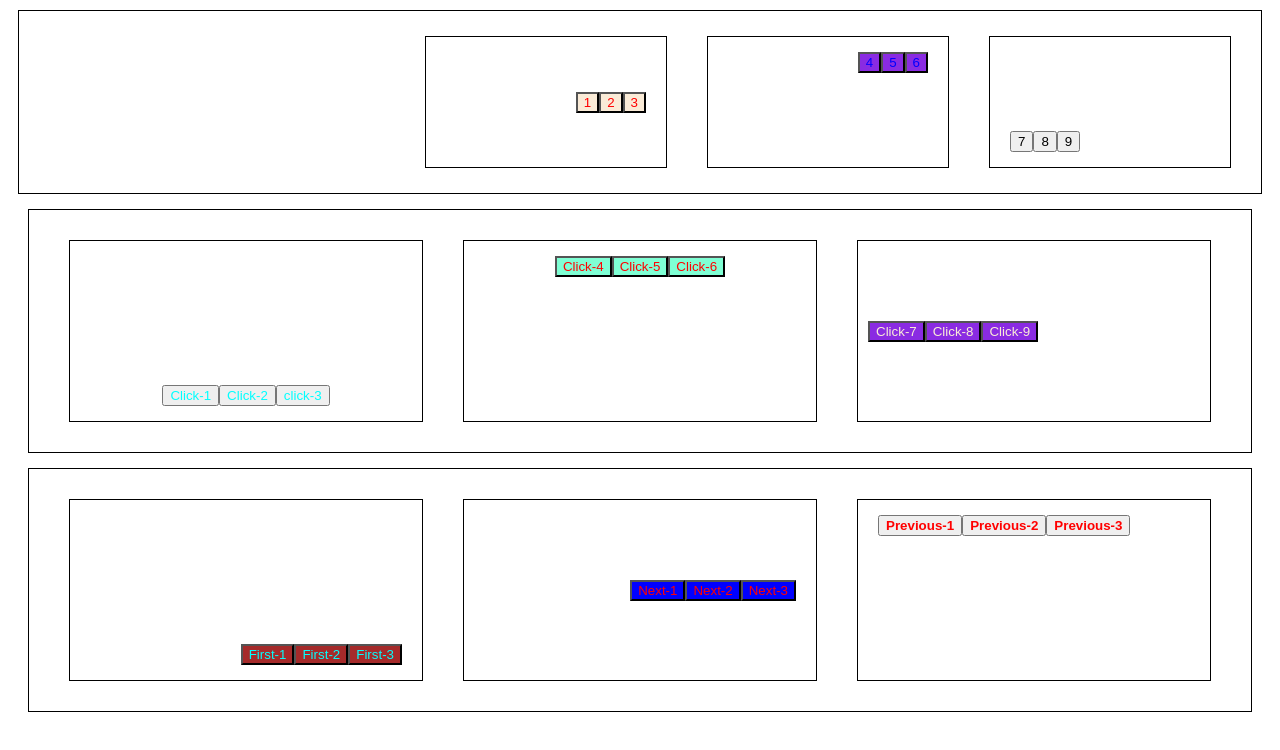
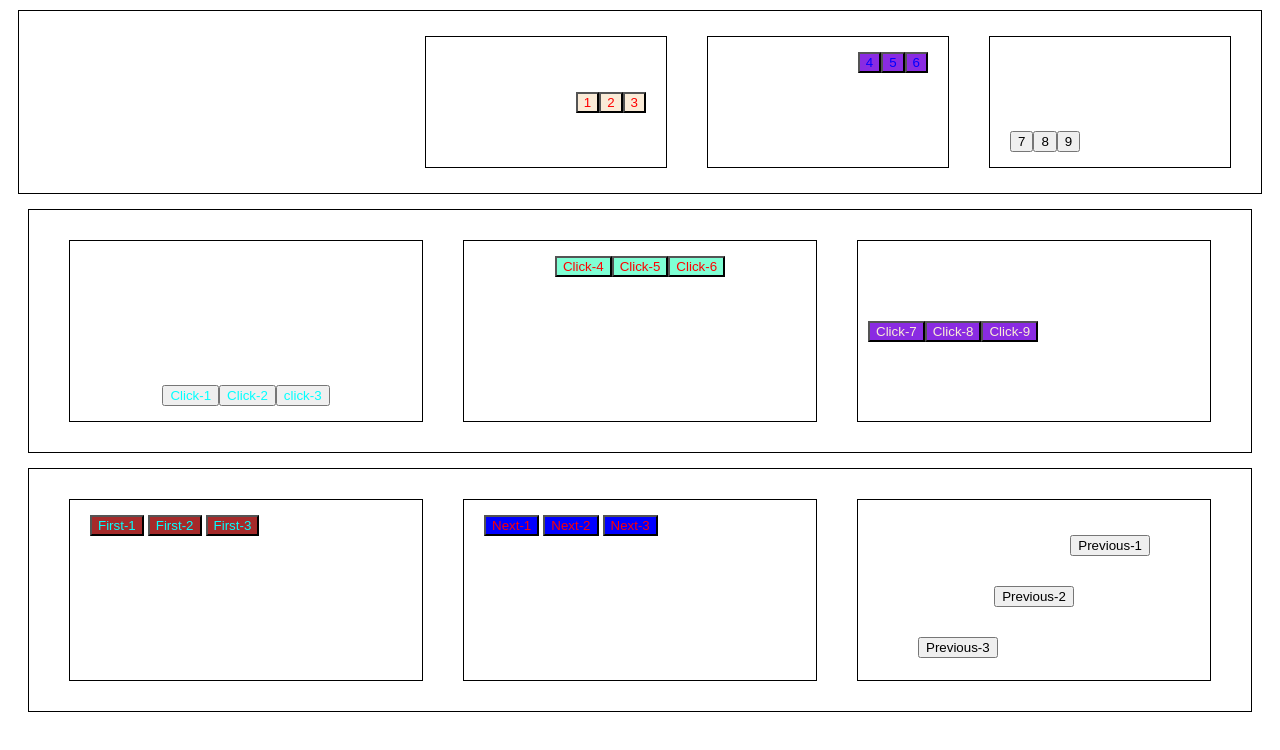
Before and after one commit to shefat26/flexbox-practice, a plain HTML site: page newpractice/index1.html in a window 1280 px wide. Drawn offline with Linux system fonts and the light colour scheme.

Commit message:
third nested div added

```diff
--- a/newpractice/index1.html
+++ b/newpractice/index1.html
@@ -1,17 +1,14 @@
-
 <!DOCTYPE html>
 <html lang="en">
   <head>
-    <meta charset="UTF-8">
-    <meta name="viewport" content="width=device-width, initial-scale=1.0">
+    <meta charset="UTF-8" />
+    <meta name="viewport" content="width=device-width, initial-scale=1.0" />
     <title>Document</title>
 
-    <link rel="stylesheet" href="style1.css">
+    <link rel="stylesheet" href="style1.css" />
   </head>
   <body>
-
     <div class="parent1">
-
       <div class="btn1">
         <button>1</button>
         <button>2</button>
@@ -29,12 +26,9 @@
         <button>8</button>
         <button>9</button>
       </div>
-
     </div>
 
-
     <div class="parent2">
-
       <div class="click1">
         <button>Click-1</button>
         <button>Click-2</button>
@@ -52,12 +46,9 @@
         <button>Click-8</button>
         <button>Click-9</button>
       </div>
-
     </div>
 
-
     <div class="parent3">
-
       <div class="first">
         <button>First-1</button>
         <button>First-2</button>
@@ -70,13 +61,21 @@
         <button>Next-3</button>
       </div>
 
+      <div class="third">
 
-        <div class="third">
-            <button class="prev1">Previous-1</button>
-            <button class="prev2">Previous-2</button>
-            <button class="prev3">Previous-3</button>
+        <div class="prev1">
+            <button >Previous-1</button>
+        </div>
+
+        <div class="prev2">
+            <button >Previous-2</button>
+        </div>
+
+        <div class="prev3">
+            <button >Previous-3</button>
+        </div>
+
       </div>
     </div>
-
   </body>
 </html>
--- a/newpractice/style1.css
+++ b/newpractice/style1.css
@@ -161,7 +161,7 @@
     border: 1px solid black;
     margin: 15px 20px;
     padding: 15px 20px;
-    display: flex;
+    /* display: flex; */
     align-items: center;
     height: 150px;
     width: 350px;
@@ -196,15 +196,35 @@
 
 .third{
 
-
-    justify-content: flex-start;
-    align-items: flex-start !important;
+    border: 1px solid black;
+    margin: 5px;
+    /* padding: 5px; */
+    /* display: flex;
+    justify-content: center;
+    align-items: center !important; */
     /* width: 400px !important; */
 
 }
 
-.third>button{
+.third>div{
 
+    /* border: 1px solid black; */
+    margin: 10px 20px;
+    padding: 10px 20px;
+    display: flex;
+
+
+
+}
+
+.prev1{
+
+    justify-content: flex-end;
     color: red;
-    font-weight: 700;
 }
+
+.prev2{
+
+    justify-content: center;
+
+}
```
Lines whose indentation alone changed are shown as unchanged.
